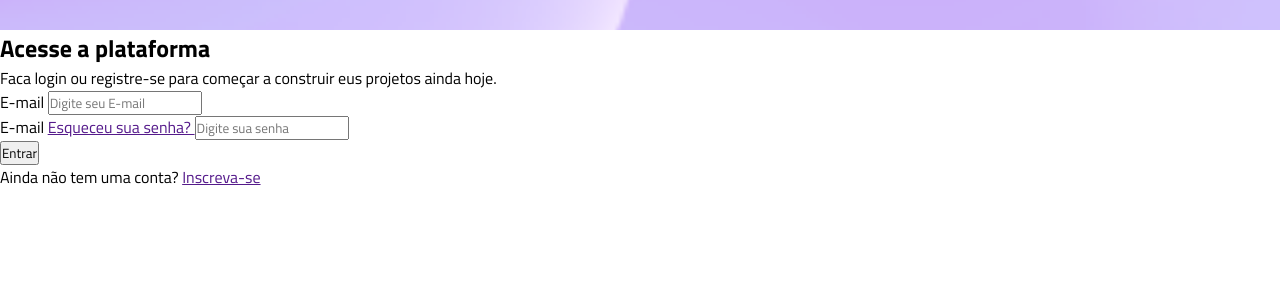
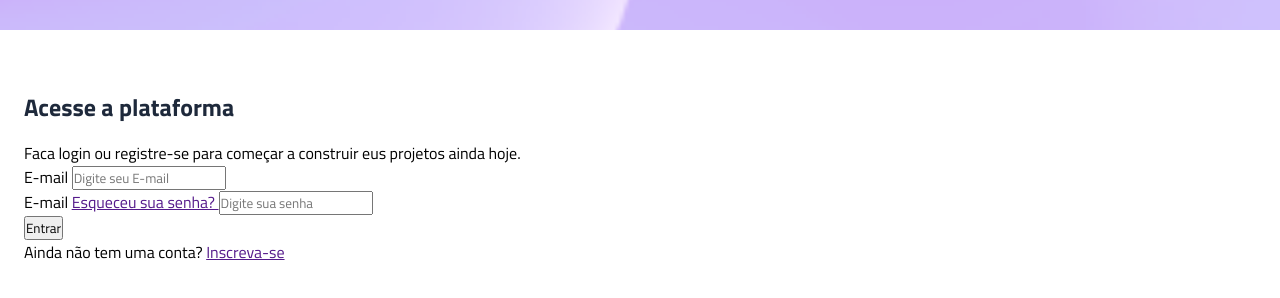
Before and after one commit to PEROBAQNTIN/vertigo1, a plain HTML site: page index.html in a window 1280 px wide. Shown: the part 104-402 px from the top of the page. Drawn offline with Linux system fonts and the light colour scheme.

Commit message:
ajustes section descricao

```diff
--- a/style.css
+++ b/style.css
@@ -11,4 +11,22 @@ header {
     display: flex;
     justify-content: center;
     align-items: center;
+    margin-bottom: 3.7rem;
 }
+main {
+    padding-inline: 1.5rem;
+}
+.descricao h1{
+ color: var(--gray-800);
+ margin-bottom: 1rem;
+ font-size: 1.5625;
+}
+
+p   {
+
+}
+
+:root{
+    --gray-800: #1E293B;
+    --gray-600: #475569;
+}
```
